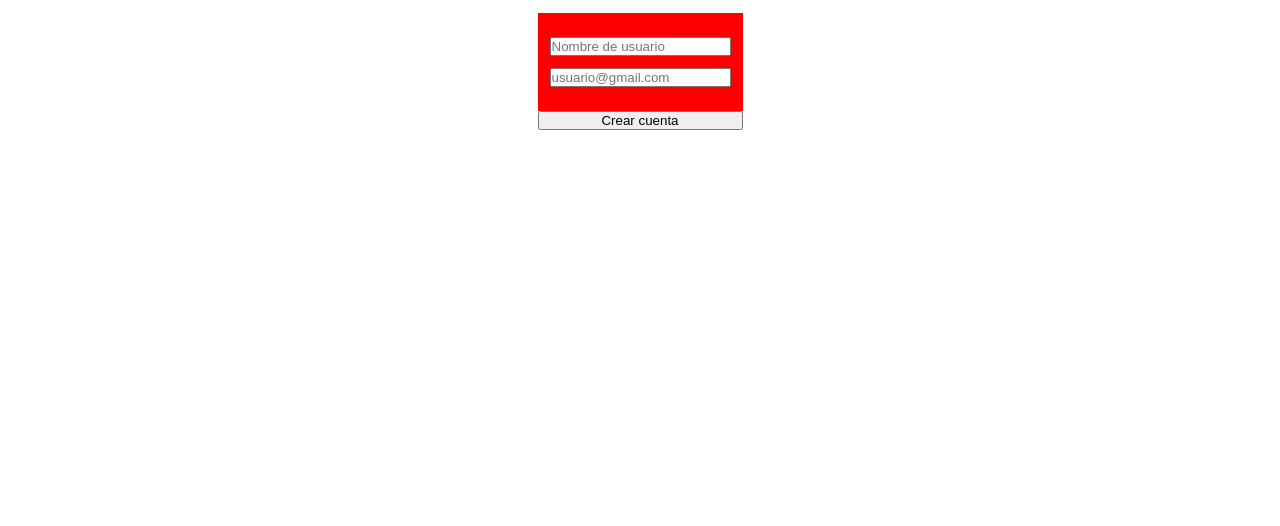
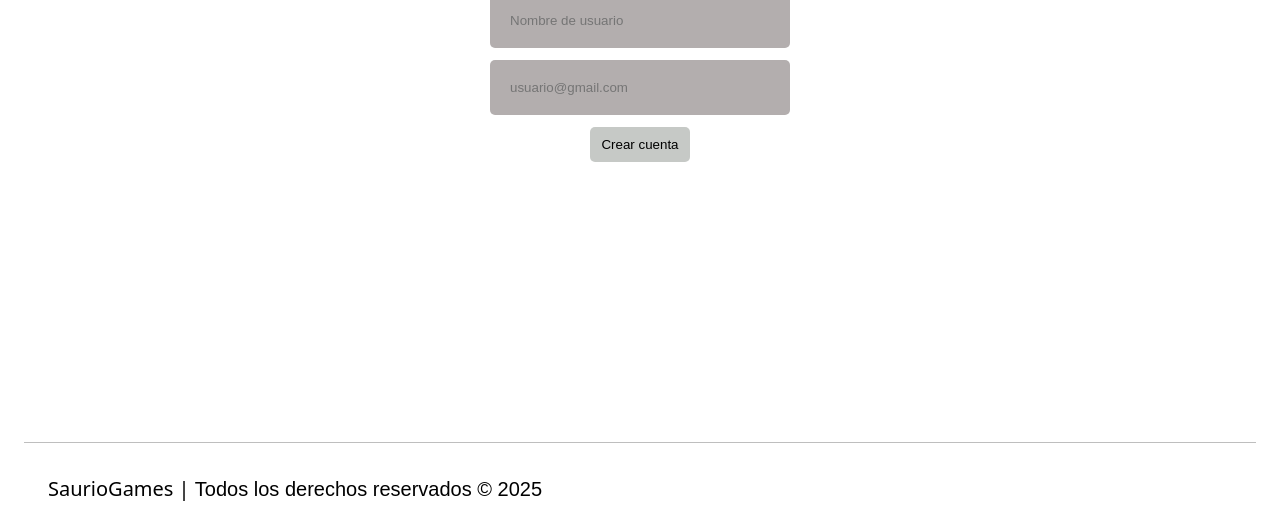
Before and after one commit to SaurioGames/Proyectoutu2025, a plain HTML site: page registro.html in a window 1280 px wide. Shown: the part 358-884 px from the top of the page. Before the commit the page ends 800 px from the top, so only its background shows below. Drawn offline with Linux system fonts and the light colour scheme; a web font is replaced by a local one.

Commit message:
pagina de registro terminada, por ahora

```diff
--- a/registro.html
+++ b/registro.html
@@ -9,7 +9,7 @@
   </head>
   <body>
     <div class="container">
-      <!-- Navbar principal -->
+
       <header class="navbar">
         <nav>
           <div>
@@ -30,12 +30,16 @@
       </header>
 
       <section class="signup__container">
-        <div class="signup__header">
-          <h1>Crea tu cuenta</h1>
-          <p>y empezá a jugar!</p>
-        </div>
+
         <form action="" class="signup__form">
+
+          <div class="signup__header">
+            <h1>Crea tu cuenta</h1>
+            <p>y empezá a jugar!</p>
+          </div>
+
           <input
+            class="ingreso_datos"
             type="text"
             id="username"
             name="username"
@@ -44,16 +48,24 @@
 
           <!-- Campo para correo electrónico -->
           <input
+            class="ingreso_datos"
             type="email"
             id="email"
             name="email"
             placeholder="usuario@gmail.com"
             required
           />
+          <button class="boton_registro" type="submit">Crear cuenta</button>
         </form>
 
-        <button type="submit">Crear cuenta</button>
+
       </section>
+
+      <footer>
+        <h6>SaurioGames | <span> Todos los derechos reservados &copy; 2025</span></h6>
+      </footer>
+
     </div>
+
   </body>
 </html>
--- a/styles/register.css
+++ b/styles/register.css
@@ -1,5 +1,5 @@
 main {
-  background-color: #f8f8f8;
+    background-color: rgb(232, 232, 232);
 }
 
 .signup__container {
@@ -28,8 +28,27 @@ main {
 .signup__form {
     display: grid;
 
-    padding: 24px 12px;
+    padding: 150px 90px;
+    border-radius: 25px;
+    gap: 12px;
+    background-color: rgb(255, 255, 255);
+}
 
-    gap: 12px;
-    background-color: red;
+.boton_registro{
+    width: 100px;
+    display: grid;
+    margin-left: 100px;
+    padding: 10px;
+    border-radius: 5px;
+border: 1px ;
+background-color: #c6c9c6;
 }
+
+
+input{
+    width: 300px;
+    background-color: #b3aeae;
+    border: 1px;
+    padding: 20px;
+    border-radius: 5px;
+}
```
